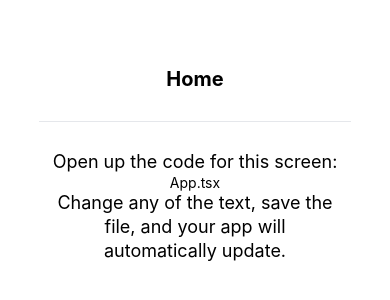
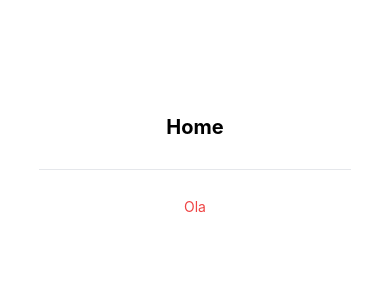
Before and after one commit to ScryLk/prochild_mobile, a React Native app: screen / in a window 390 px wide. Shown: the part 258-558 px from the top of the page. Built offline with nearby package versions, Linux system fonts and the light colour scheme.

Commit message:
first commit

```diff
--- a/components/EditScreenInfo.tsx
+++ b/components/EditScreenInfo.tsx
@@ -1,29 +1,10 @@
 import { Text, View } from 'react-native';
 
 export const EditScreenInfo = ({ path }: { path: string }) => {
-  const title = 'Open up the code for this screen:';
-  const description =
-    'Change any of the text, save the file, and your app will automatically update.';
 
   return (
-    <View>
-      <View className={styles.getStartedContainer}>
-        <Text className={styles.getStartedText}>{title}</Text>
-        <View className={styles.codeHighlightContainer + styles.homeScreenFilename}>
-          <Text>{path}</Text>
-        </View>
-        <Text className={styles.getStartedText}>{description}</Text>
-      </View>
+    <View className='flex items-center justify-center'>
+      <Text className='text-red-500'>Ola</Text>
     </View>
   );
 };
-
-const styles = {
-  codeHighlightContainer: `rounded-md px-1`,
-  getStartedContainer: `items-center mx-12`,
-  getStartedText: `text-lg leading-6 text-center`,
-  helpContainer: `items-center mx-5 mt-4`,
-  helpLink: `py-4`,
-  helpLinkText: `text-center`,
-  homeScreenFilename: `my-2`,
-};
--- /dev/null
+++ b/nativewind-env.d.ts
@@ -0,0 +1,3 @@
+/// <reference types="nativewind/types" />
+
+// NOTE: This file should not be edited and should be committed with your source code. It is generated by NativeWind.
```
